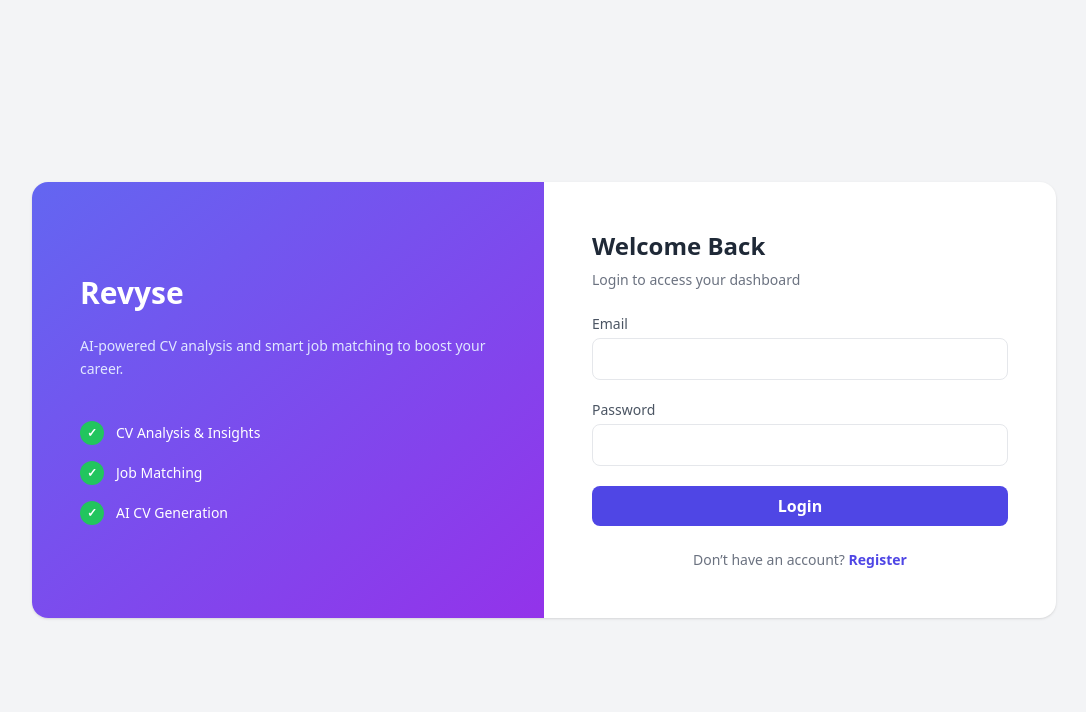
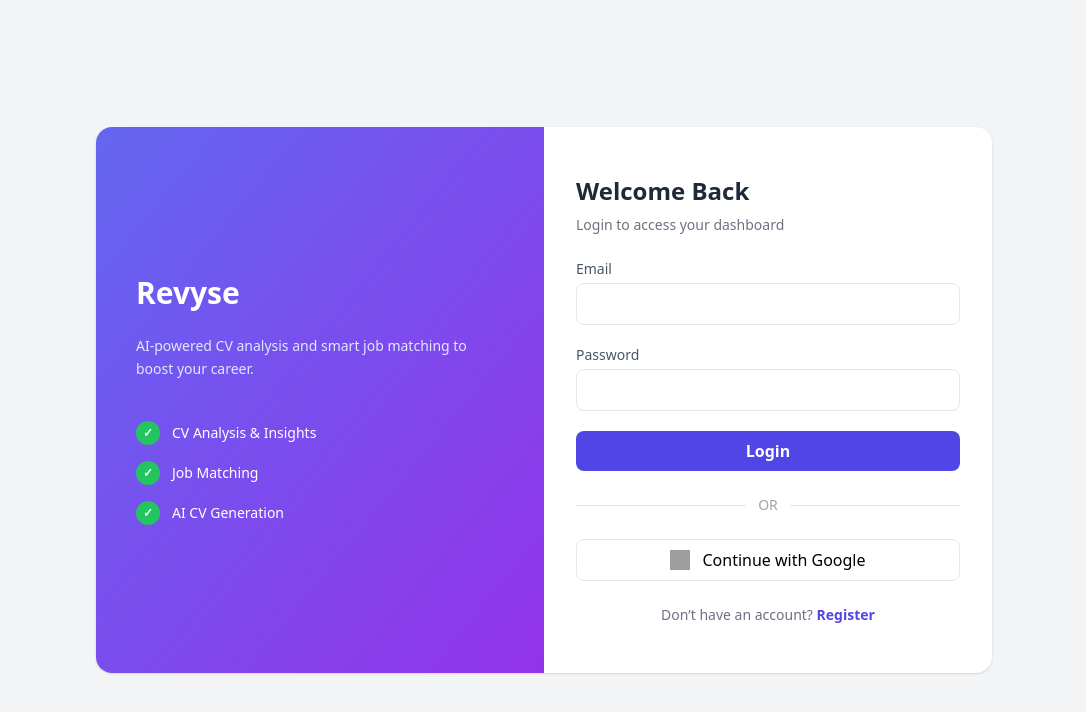
Before and after one commit to PrajjwalNakarmi/Revyse, a React (Vite) app in the folder Revyse/: page /login in a window 1280 px wide. Shown: the top 712 px of the page, without its empty margins (96-1182 px from the left). Built offline with nearby package versions, Linux system fonts and the light colour scheme; grey boxes are pictures that could not be loaded.

Commit message:
"Implementing google signin in login as well and fixing logic for register "

```diff
--- a/Revyse/src/pages/Login.jsx
+++ b/Revyse/src/pages/Login.jsx
@@ -1,6 +1,8 @@
 import { useState } from "react";
 import { useNavigate, Link } from "react-router-dom";
-import { loginUser } from "../services/authService";
+import { loginUser, registerUser } from "../services/authService";
+import { auth, googleProvider } from "../services/firebase";
+import { signInWithPopup } from "firebase/auth";
 
 export default function Login() {
   const [email, setEmail] = useState("");
@@ -10,22 +12,63 @@ export default function Login() {
 
   const handleSubmit = async (e) => {
     e.preventDefault();
+
     try {
       const data = await loginUser({ email, password });
+
       localStorage.setItem("token", data.token);
       localStorage.setItem("user", JSON.stringify(data.user));
+
       navigate("/dashboard");
     } catch (err) {
       setError(err.message);
     }
   };
 
+  const handleGoogleLogin = async () => {
+    try {
+      const result = await signInWithPopup(auth, googleProvider);
+
+      const user = result.user;
+
+      const googleUser = {
+        name: user.displayName,
+        email: user.email,
+        password: user.uid
+      };
+
+      let data;
+
+      try {
+        data = await loginUser({
+          email: googleUser.email,
+          password: googleUser.password
+        });
+      } catch {
+        await registerUser(googleUser);
+
+        data = await loginUser({
+          email: googleUser.email,
+          password: googleUser.password
+        });
+      }
+
+      localStorage.setItem("token", data.token);
+      localStorage.setItem("user", JSON.stringify(data.user));
+
+      navigate("/dashboard");
+
+    } catch (err) {
+      console.error(err);
+      setError("Google login failed");
+    }
+  };
+
   return (
     <div className="min-h-screen flex items-center justify-center bg-gray-100 px-4">
-      <div className="grid grid-cols-1 md:grid-cols-2 max-w-5xl w-full bg-white rounded-2xl shadow overflow-hidden">
+      <div className="grid grid-cols-1 md:grid-cols-2 max-w-4xl w-full bg-white rounded-2xl shadow overflow-hidden">
 
-        {/* LEFT BRANDING */}
-        <div className="hidden md:flex flex-col justify-center px-12 py-16 bg-gradient-to-br from-indigo-500 to-purple-600 text-white">
+        <div className="hidden md:flex flex-col justify-center px-10 py-14 bg-gradient-to-br from-indigo-500 to-purple-600 text-white">
           <h1 className="text-3xl font-bold mb-6">Revyse</h1>
 
           <p className="text-sm leading-relaxed mb-10 text-indigo-100">
@@ -37,10 +80,12 @@ export default function Login() {
               <span className="w-6 h-6 flex items-center justify-center bg-green-500 rounded-full text-xs font-bold">✓</span>
               CV Analysis & Insights
             </li>
+
             <li className="flex items-center gap-3">
               <span className="w-6 h-6 flex items-center justify-center bg-green-500 rounded-full text-xs font-bold">✓</span>
               Job Matching
             </li>
+
             <li className="flex items-center gap-3">
               <span className="w-6 h-6 flex items-center justify-center bg-green-500 rounded-full text-xs font-bold">✓</span>
               AI CV Generation
@@ -48,11 +93,12 @@ export default function Login() {
           </ul>
         </div>
 
-        {/* RIGHT FORM */}
-        <div className="px-8 py-12 md:px-12 flex flex-col justify-center">
+        <div className="px-8 py-12 flex flex-col justify-center">
+
           <h2 className="text-2xl font-bold text-gray-800 mb-2">
             Welcome Back
           </h2>
+
           <p className="text-sm text-gray-500 mb-6">
             Login to access your dashboard
           </p>
@@ -62,10 +108,12 @@ export default function Login() {
           )}
 
           <form onSubmit={handleSubmit} className="space-y-5">
+
             <div>
               <label className="block text-sm font-medium text-gray-600 mb-1">
                 Email
               </label>
+
               <input
                 type="email"
                 className="w-full px-4 py-2 border rounded-lg focus:outline-none focus:ring-2 focus:ring-indigo-500"
@@ -79,6 +127,7 @@ export default function Login() {
               <label className="block text-sm font-medium text-gray-600 mb-1">
                 Password
               </label>
+
               <input
                 type="password"
                 className="w-full px-4 py-2 border rounded-lg focus:outline-none focus:ring-2 focus:ring-indigo-500"
@@ -94,7 +143,26 @@ export default function Login() {
             >
               Login
             </button>
+
           </form>
+
+          <div className="flex items-center my-6">
+            <div className="flex-1 border-t"></div>
+            <span className="px-3 text-sm text-gray-400">OR</span>
+            <div className="flex-1 border-t"></div>
+          </div>
+
+          <button
+            onClick={handleGoogleLogin}
+            className="w-full border flex items-center justify-center gap-3 py-2 rounded-lg hover:bg-gray-50 transition"
+          >
+            <img
+              src="https://www.svgrepo.com/show/475656/google-color.svg"
+              alt="google"
+              className="w-5 h-5"
+            />
+            Continue with Google
+          </button>
 
           <p className="text-sm text-gray-500 mt-6 text-center">
             Don’t have an account?{" "}
@@ -102,6 +170,7 @@ export default function Login() {
               Register
             </Link>
           </p>
+
         </div>
       </div>
     </div>
--- a/Revyse/src/pages/Register.jsx
+++ b/Revyse/src/pages/Register.jsx
@@ -50,11 +50,27 @@ export default function Register() {
 
       const user = result.user;
 
+      const users = JSON.parse(localStorage.getItem("users")) || [];
+
+      const existingUser = users.find(
+        (u) => u.email === user.email
+      );
+
+      if(existingUser){
+        setError("User already exists. Please login.");
+        return;
+      }
+
       const newUser = {
         id:user.uid,
         name:user.displayName,
-        email:user.email
+        email:user.email,
+        phone:""
       };
+
+      users.push(newUser);
+
+      localStorage.setItem("users", JSON.stringify(users));
 
       localStorage.setItem("user", JSON.stringify(newUser));
 
```
